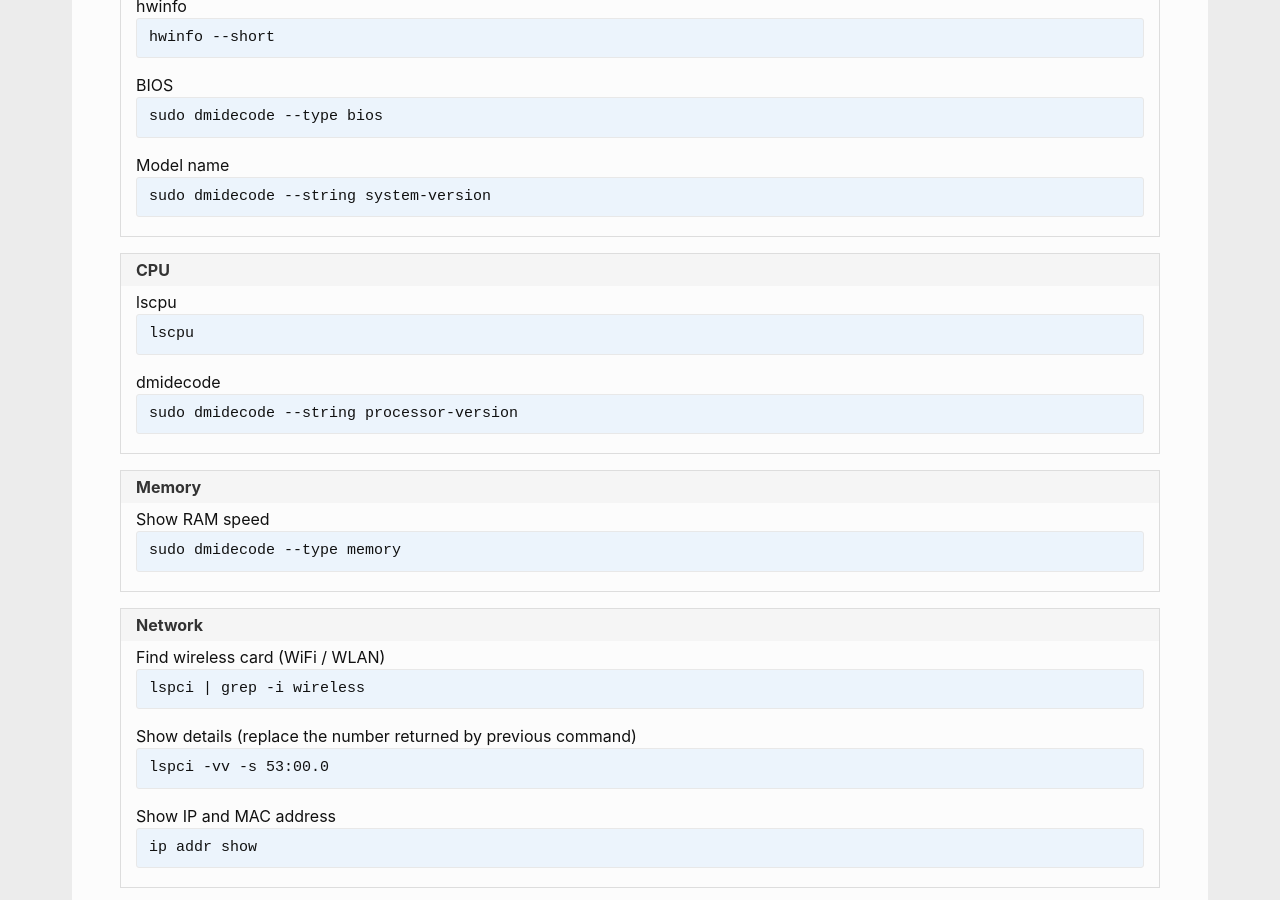
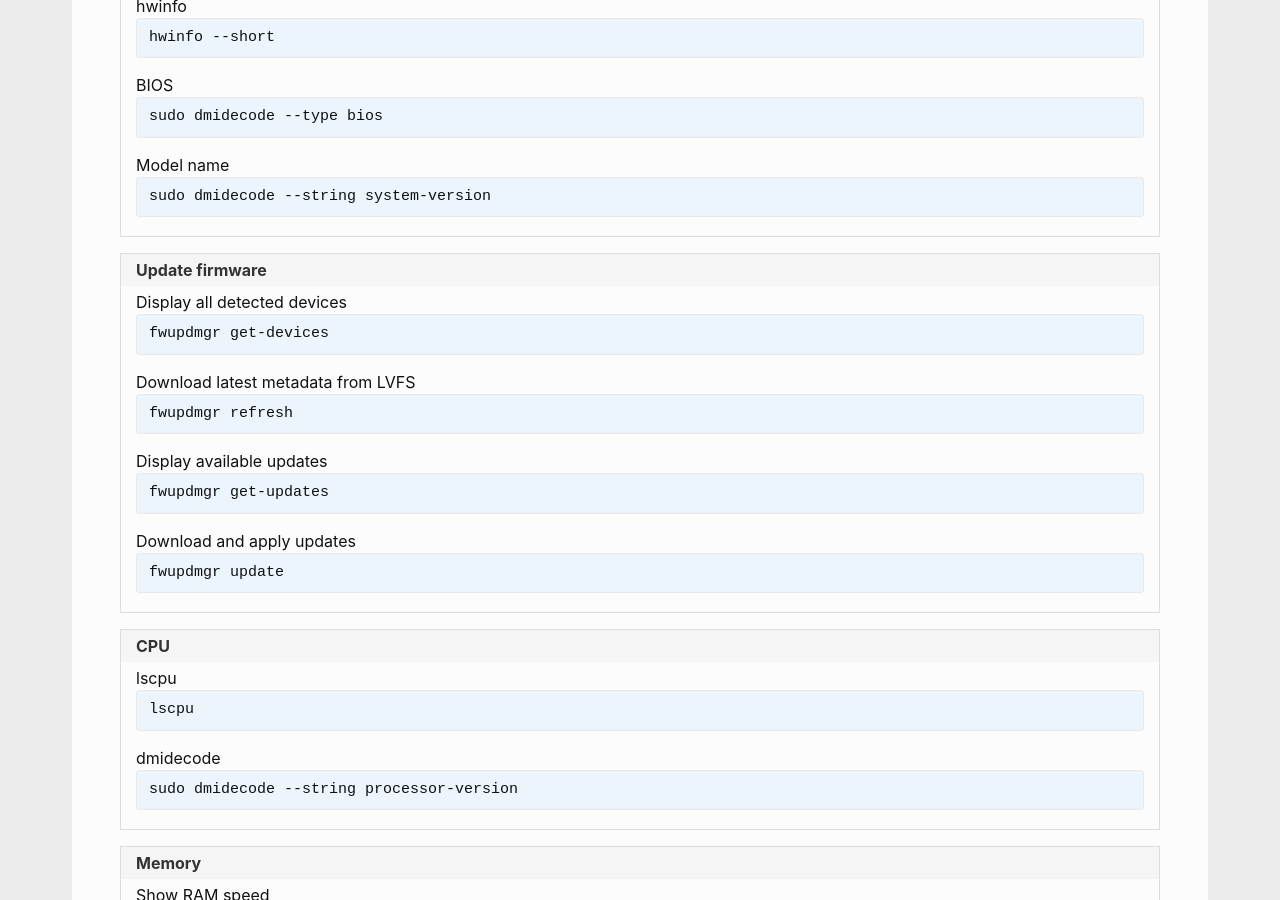
Before and after one commit to andreas-mausch/cheatsheets, a Jekyll site: the page built from _cheatsheets/hardware.md, in a window 1280 px wide and 900 px high, scrolled down 304 px. Built offline with Jekyll 4.4.1, drawn with Linux system fonts in a browser that asks for light colours.

Commit message:
Update firmware

```diff
--- a/_cheatsheets/hardware.md
+++ b/_cheatsheets/hardware.md
@@ -8,6 +8,12 @@ section:
       hwinfo: hwinfo --short
       BIOS: sudo dmidecode --type bios
       Model name: sudo dmidecode --string system-version
+  - name: Update firmware
+    commands:
+      Display all detected devices: fwupdmgr get-devices
+      Download latest metadata from LVFS: fwupdmgr refresh
+      Display available updates: fwupdmgr get-updates
+      Download and apply updates: fwupdmgr update
   - name: CPU
     commands:
       lscpu: lscpu
```
